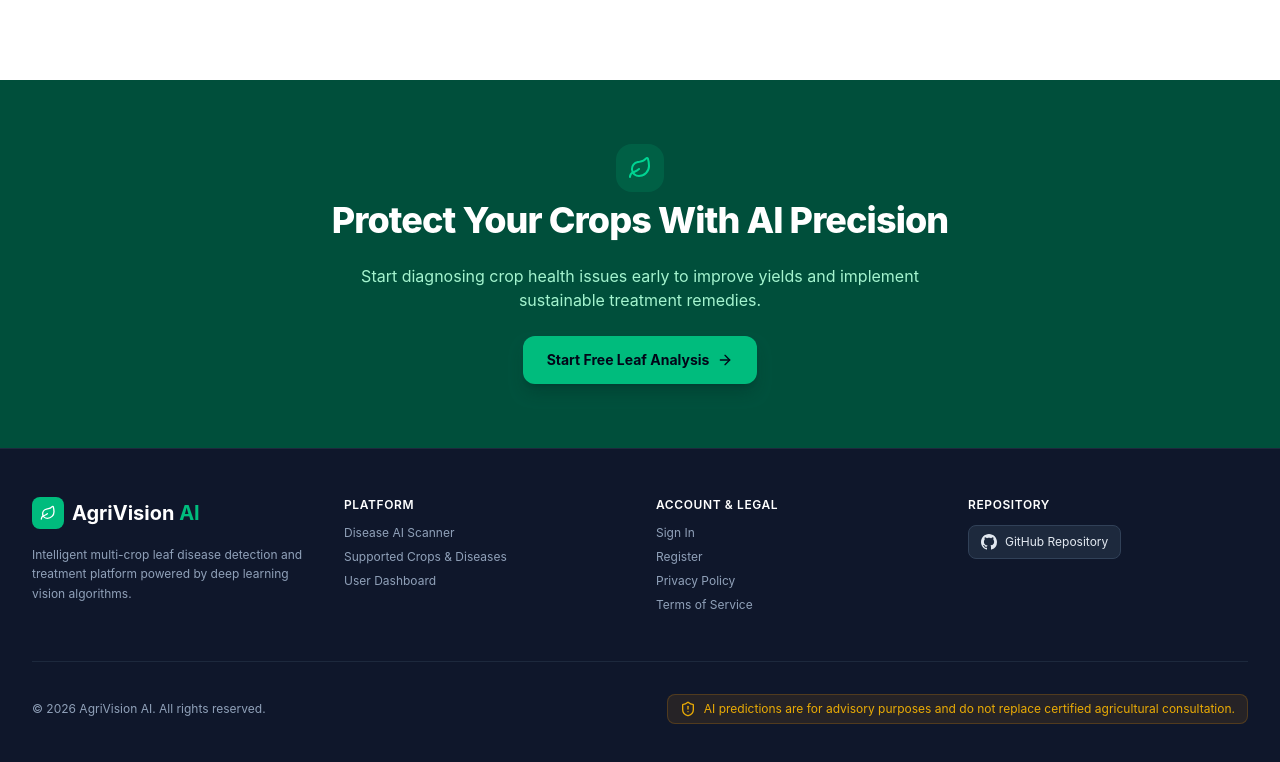
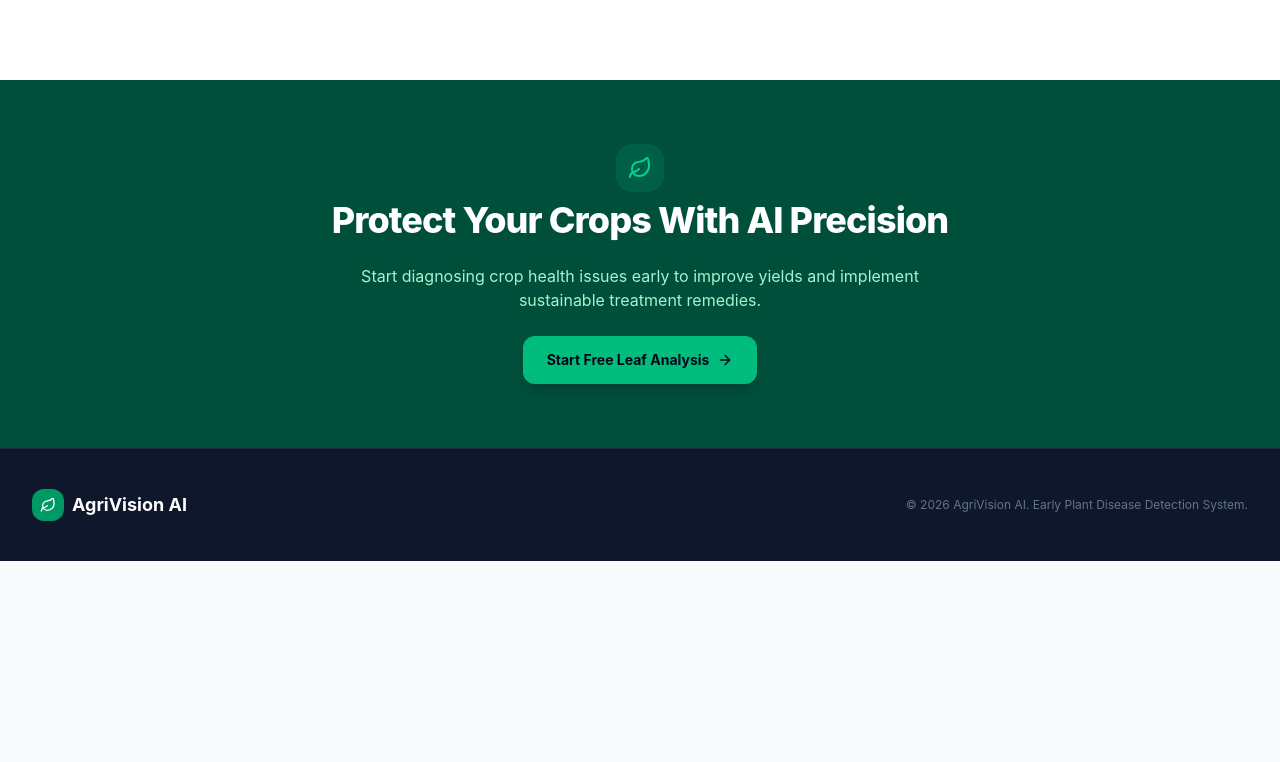
Before and after one commit to ayubalam/AgriVision-AI, a React app in the folder frontend/: page / in a window 1280 px wide. Shown: the part 2365-3127 px from the top of the page. After the commit the page ends 2926 px from the top, so only its background shows below. Built offline with nearby package versions, Linux system fonts and the light colour scheme; the HTML template or start-up script is replaced by a standard one.

Commit message:
feat: add Footer component

```diff
--- a/frontend/src/components/layout/Footer.jsx
+++ b/frontend/src/components/layout/Footer.jsx
@@ -1,65 +1,19 @@
-import { Link } from 'react-router-dom'
-import { Leaf, ShieldAlert } from 'lucide-react'
+import { Leaf } from 'lucide-react'
 
 export default function Footer() {
   return (
-    <footer className="bg-slate-900 text-slate-400 text-sm border-t border-slate-800">
-      <div className="max-w-7xl mx-auto px-4 sm:px-6 lg:px-8 py-12">
-        <div className="grid grid-cols-1 md:grid-cols-4 gap-8 mb-12">
-          <div className="space-y-4 md:col-span-1">
-            <Link to="/" className="flex items-center gap-2 font-bold text-xl text-white">
-              <div className="flex items-center justify-center w-8 h-8 rounded-lg bg-emerald-500 text-white">
-                <Leaf className="w-4 h-4" />
-              </div>
-              <span>AgriVision <span className="text-emerald-500">AI</span></span>
-            </Link>
-            <p className="text-slate-400 text-xs leading-relaxed">
-              Intelligent multi-crop leaf disease detection and treatment platform powered by deep learning vision algorithms.
-            </p>
+    <footer className="bg-slate-900 text-slate-400 border-t border-slate-800 py-10 mt-auto">
+      <div className="max-w-7xl mx-auto px-4 sm:px-6 lg:px-8 flex flex-col sm:flex-row items-center justify-between gap-4">
+        <div className="flex items-center gap-2 font-bold text-white text-lg">
+          <div className="flex items-center justify-center w-8 h-8 rounded-xl bg-emerald-600 text-white">
+            <Leaf className="w-4 h-4" />
           </div>
-
-          <div>
-            <h4 className="text-white font-semibold mb-3 text-xs uppercase tracking-wider">Platform</h4>
-            <ul className="space-y-2 text-xs">
-              <li><Link to="/predict" className="hover:text-emerald-400 transition-colors">Disease AI Scanner</Link></li>
-              <li><Link to="/diseases" className="hover:text-emerald-400 transition-colors">Supported Crops & Diseases</Link></li>
-              <li><Link to="/dashboard" className="hover:text-emerald-400 transition-colors">User Dashboard</Link></li>
-            </ul>
-          </div>
-
-          <div>
-            <h4 className="text-white font-semibold mb-3 text-xs uppercase tracking-wider">Account & Legal</h4>
-            <ul className="space-y-2 text-xs">
-              <li><Link to="/login" className="hover:text-emerald-400 transition-colors">Sign In</Link></li>
-              <li><Link to="/register" className="hover:text-emerald-400 transition-colors">Register</Link></li>
-              <li><a href="#" className="hover:text-emerald-400 transition-colors">Privacy Policy</a></li>
-              <li><a href="#" className="hover:text-emerald-400 transition-colors">Terms of Service</a></li>
-            </ul>
-          </div>
-
-          <div>
-            <h4 className="text-white font-semibold mb-3 text-xs uppercase tracking-wider">Repository</h4>
-            <a
-              href="https://github.com"
-              target="_blank"
-              rel="noreferrer"
-              className="inline-flex items-center gap-2 text-xs bg-slate-800 text-slate-200 px-3 py-2 rounded-lg border border-slate-700 hover:bg-slate-700 transition-colors"
-            >
-              <svg className="w-4 h-4 fill-current" viewBox="0 0 24 24">
-                <path d="M12 0C5.37 0 0 5.37 0 12c0 5.31 3.435 9.795 8.205 11.385.6.105.825-.255.825-.57 0-.285-.015-1.23-.015-2.235-3.015.555-3.795-.735-4.035-1.41-.135-.345-.72-1.41-1.23-1.695-.42-.225-1.02-.78-.015-.795.945-.015 1.62.87 1.845 1.23 1.08 1.815 2.805 1.305 3.495.99.105-.78.42-1.305.765-1.605-2.67-.3-5.46-1.335-5.46-5.925 0-1.305.465-2.385 1.23-3.225-.12-.3-.54-1.53.12-3.18 0 0 1.005-.315 3.3 1.23.96-.27 1.98-.405 3-.405s2.04.135 3 .405c2.295-1.56 3.3-1.23 3.3-1.23.66 1.65.24 2.88.12 3.18.765.84 1.23 1.905 1.23 3.225 0 4.605-2.805 5.625-5.475 5.925.435.375.81 1.095.81 2.22 0 1.605-.015 2.895-.015 3.3 0 .315.225.69.825.57A12.02 12.02 0 0024 12c0-6.63-5.37-12-12-12z" />
-              </svg>
-              GitHub Repository
-            </a>
-          </div>
+          <span>AgriVision AI</span>
         </div>
 
-        <div className="pt-8 border-t border-slate-800 flex flex-col md:flex-row items-center justify-between gap-4 text-xs">
-          <p>© 2026 AgriVision AI. All rights reserved.</p>
-          <div className="flex items-center gap-2 text-amber-400/90 bg-amber-500/10 px-3 py-1.5 rounded-lg border border-amber-500/20">
-            <ShieldAlert className="w-4 h-4 shrink-0" />
-            <span>AI predictions are for advisory purposes and do not replace certified agricultural consultation.</span>
-          </div>
-        </div>
+        <p className="text-xs text-slate-500">
+          © {new Date().getFullYear()} AgriVision AI. Early Plant Disease Detection System.
+        </p>
       </div>
     </footer>
   )
```
